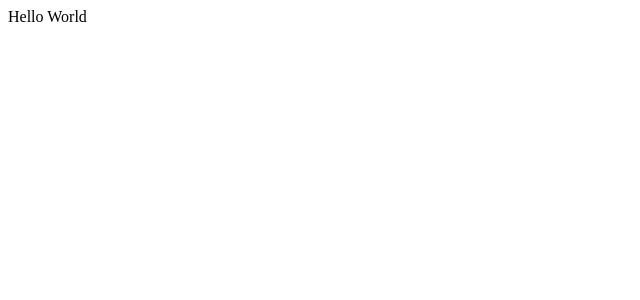
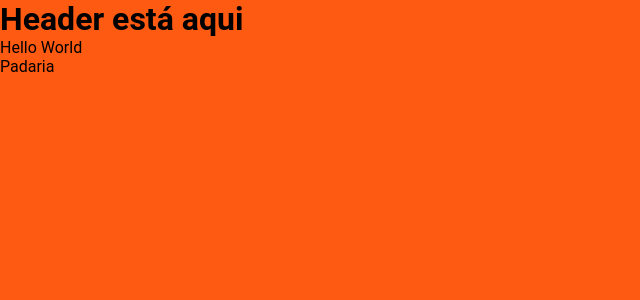
Before and after one commit to ricardoadorno/infomart-desafio-info, a Next.js app in the folder front-end/: page / in a window 1280 px wide. Shown: the top 300 px of the page, without its empty margins (0-640 px from the left). Built offline with nearby package versions, Linux system fonts and the light colour scheme.

Commit message:
install stitches

```diff
--- a/front-end/package.json
+++ b/front-end/package.json
@@ -9,6 +9,7 @@
     "lint": "next lint"
   },
   "dependencies": {
+    "@stitches/react": "^1.2.8",
     "@types/node": "20.2.5",
     "@types/react": "18.2.7",
     "@types/react-dom": "18.2.4",
--- /dev/null
+++ b/front-end/src/app/_document.tsx
@@ -0,0 +1,21 @@
+import { Html, Head, Main, NextScript} from 'next/document'
+import { getCssText } from './styles'
+
+export default function Document(){
+    return (
+        <Html>
+            <Head>
+                <link rel="preconnect" href="https://fonts.googleapis.com" />
+                <link rel="preconnect" href="https://fonts.gstatic.com" crossOrigin="anonymous" />
+                <link href="https://fonts.googleapis.com/css2?family=Roboto:wght@400;700&display=swap" rel="stylesheet" />
+
+                <style id="stitches" dangerouslySetInnerHTML={{ __html: getCssText() }} />
+            </Head>
+            <body>
+                <Main />
+                <NextScript />
+            </body>
+
+        </Html>
+    )
+}
--- a/front-end/src/app/layout.tsx
+++ b/front-end/src/app/layout.tsx
@@ -1,7 +1,11 @@
+import Header from "@/components/Header";
 import { Domine, Mulish } from "next/font/google";
+import { globalStyles } from "./styles/global";
 
 const domine = Domine({ subsets: ["latin"] });
 const mulish = Mulish({ subsets: ["latin"] });
+
+globalStyles()
 
 export const metadata = {
   title: "InfoMart",
@@ -16,7 +20,10 @@ export default function RootLayout({
 }) {
   return (
     <html lang="pt">
-      <body className={domine.className + mulish.className}>{children}</body>
+      <body className={domine.className + mulish.className}>
+        <Header/>
+        {children}
+      </body>
     </html>
   );
 }
--- /dev/null
+++ b/front-end/src/app/my-list/page.tsx
@@ -0,0 +1,5 @@
+export default function MyList(){
+    return (
+        <h1>Minha lista</h1>
+    )
+}
--- a/front-end/src/app/page.tsx
+++ b/front-end/src/app/page.tsx
@@ -1,3 +1,10 @@
+import Link from "next/link";
+
 export default function Home() {
-  return <main>Hello World</main>;
+  return (
+    <>
+      <main>Hello World</main>
+      <Link href="/categories/padaria">Padaria</Link>
+    </>
+  );
 }
--- /dev/null
+++ b/front-end/src/app/styles/global.ts
@@ -0,0 +1,28 @@
+import { globalCss } from ".";
+
+export const globalStyles = globalCss({
+    "*": {
+        margin: 0,
+        padding: 0,
+        boxSizing: "border-box",
+    },
+
+    body: {
+        backgroundColor: "$primary",
+    },
+
+    'body, input, button, textarea': {
+        fontFamily: "'Roboto', sans-serif",
+        fontSize: "1rem",
+        fontWeight: 400,
+    },
+
+    a: {
+        color: 'inherit',
+        textDecoration: 'none',
+    },
+
+    li: {
+        listStyle: 'none',
+    }
+})
--- /dev/null
+++ b/front-end/src/app/styles/index.ts
@@ -0,0 +1,25 @@
+import { createStitches } from "@stitches/react";
+
+export const {
+    config,
+    styled,
+    css,
+    globalCss,
+    keyframes,
+    getCssText,
+    theme,
+    createTheme,
+
+} = createStitches({
+    theme: {
+        colors: {
+            background: '#F6F6EF',
+            primary: "#FF5A11",
+            secondary: "#F5CB7A",
+            black: "#262626",
+            gray: "#DEDEDE",
+            grayAlt: "#787878",
+            placeholder: "#9E9E9E",
+        }
+    }
+})
--- /dev/null
+++ b/front-end/src/components/Header/index.tsx
@@ -0,0 +1,5 @@
+export default function Header() {
+    return (
+        <h1>Header está aqui</h1>
+    )
+}
```
Also changed, not shown: front-end/src/app/categories/[category]/page.tsx (added, +9 -0 lines), 1 other file (tests, documents, lock files or other folders).
